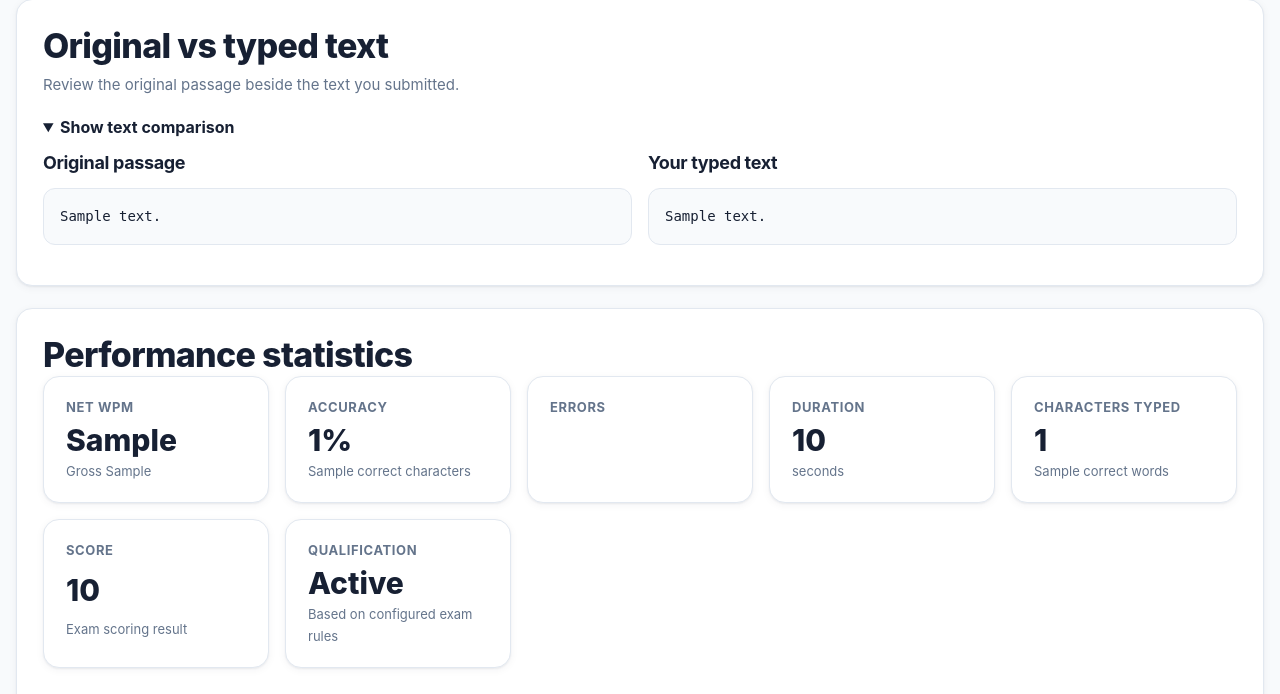
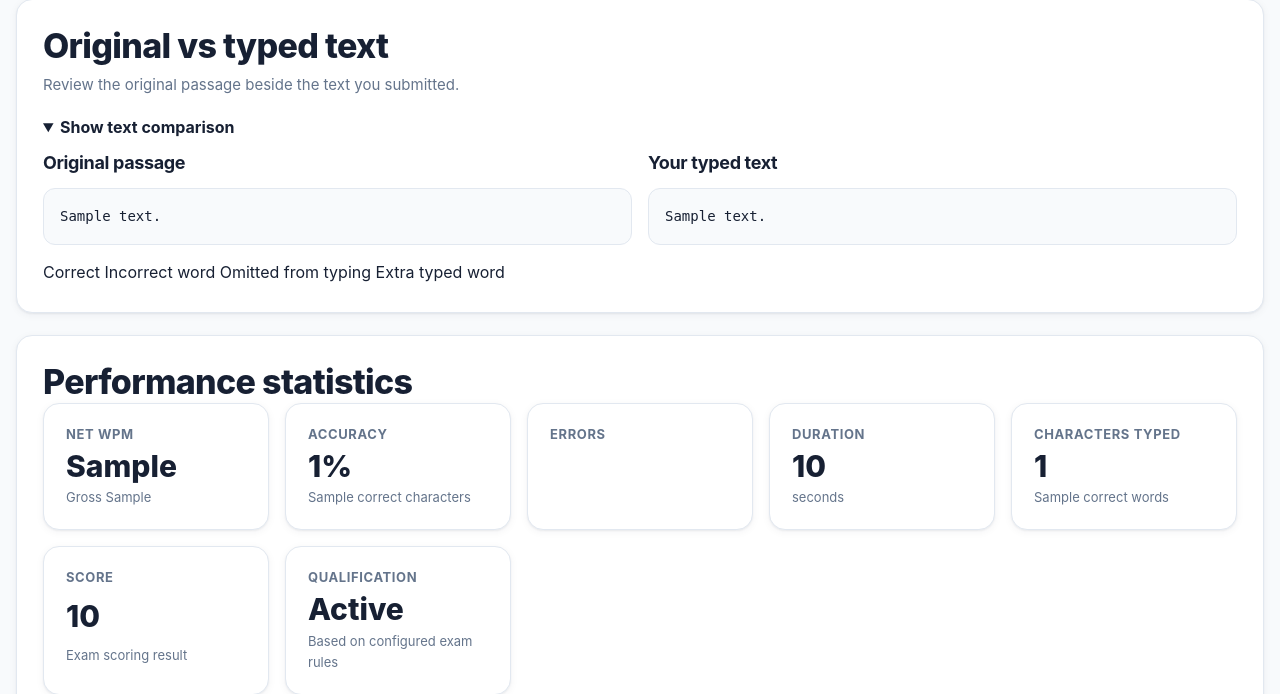
Before and after one commit to vikashphogat0-ux/typingskillzone-django, a Django app: template backend/typing_sessions/templates/typing_sessions/result.html in a window 1280 px wide. Shown: the part 248-942 px from the top of the page. Run offline with Django 5.2, Linux system fonts and the light colour scheme; the template is opened without the code that fills it: most values are stand-ins (such as "Sample title", 1, 10 or a date in 2020); data that the repository does not hold is empty; parts of the project's set-up code (start-up, migrations or seed data) failed here and were passed over.

Commit message:
Highlight exact word differences in test results

```diff
--- a/backend/typing_sessions/templates/typing_sessions/result.html
+++ b/backend/typing_sessions/templates/typing_sessions/result.html
@@ -13,9 +13,21 @@
   <p class="muted" style="margin:6px 0 16px">Review the original passage beside the text you submitted.</p>
   <details id="text-comparison" open>
     <summary style="cursor:pointer;font-weight:700;margin-bottom:12px">Show text comparison</summary>
-    <div class="simulator-comparison">
-      <div><h3>Original passage</h3><pre>{{ attempt.reference_text }}</pre></div>
-      <div><h3>Your typed text</h3><pre>{{ attempt.submitted_text }}</pre></div>
+    <div class="simulator-comparison word-comparison">
+      <div>
+        <h3>Original passage</h3>
+        <pre class="word-comparison-text">{% for token in comparison.reference %}<span class="word-state word-{{ token.status }}">{{ token.text }}</span>{% endfor %}</pre>
+      </div>
+      <div>
+        <h3>Your typed text</h3>
+        <pre class="word-comparison-text">{% for token in comparison.typed %}<span class="word-state word-{{ token.status }}">{{ token.text }}</span>{% endfor %}</pre>
+      </div>
+    </div>
+    <div class="comparison-legend" aria-label="Comparison legend">
+      <span class="word-correct">Correct</span>
+      <span class="word-incorrect">Incorrect word</span>
+      <span class="word-omitted">Omitted from typing</span>
+      <span class="word-added">Extra typed word</span>
     </div>
   </details>
 </section>
```
